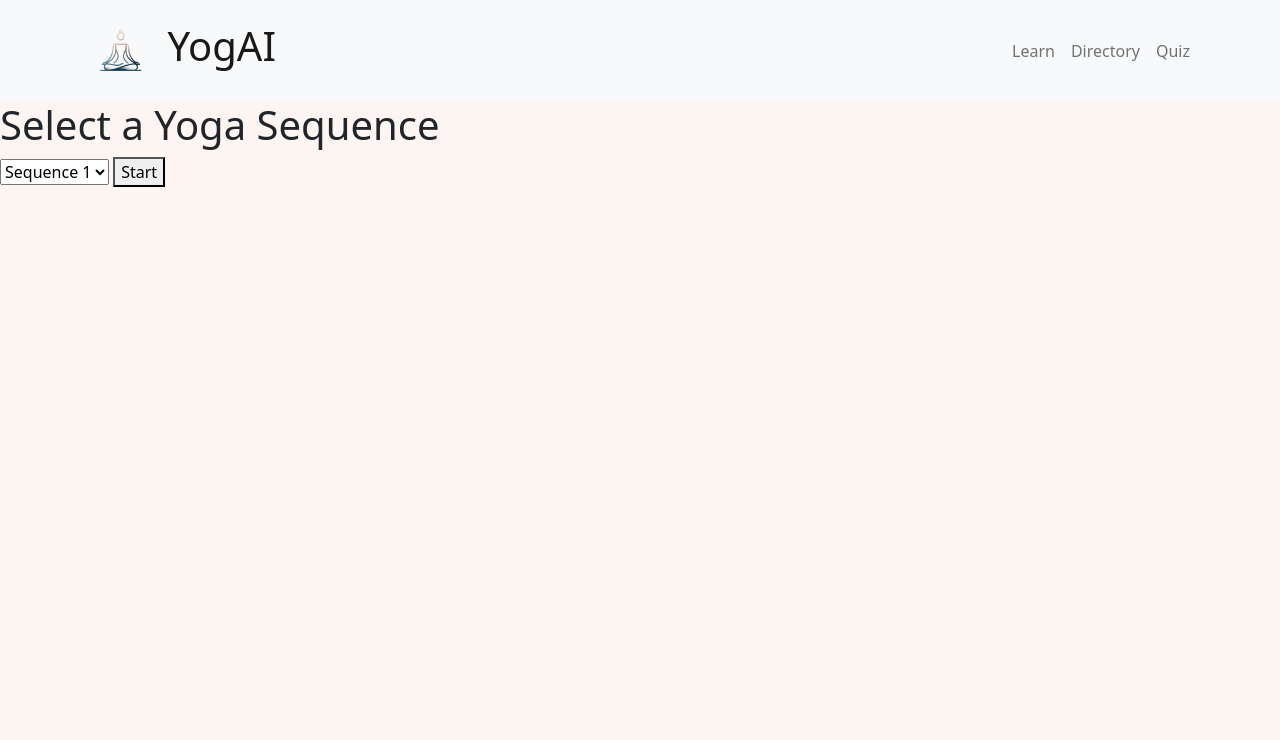
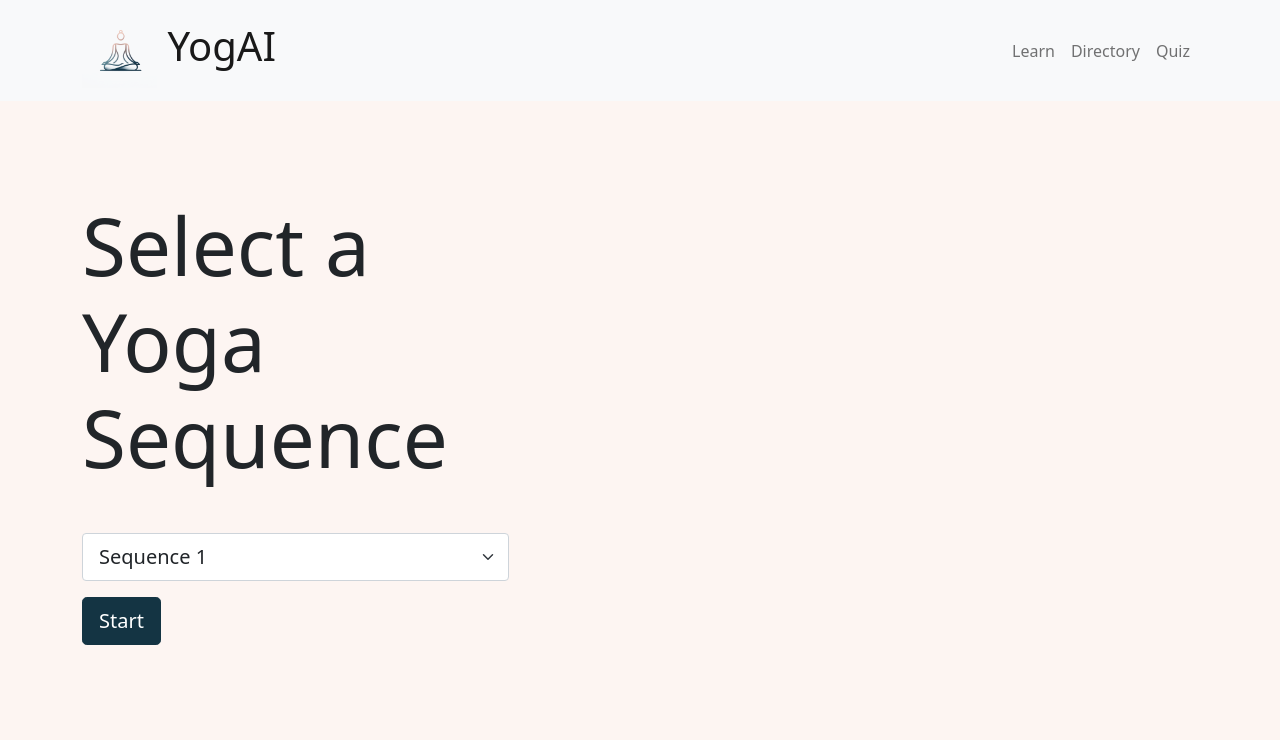
Before and after one commit to A-Chaudhary/YogAI, a Flask app: page /quiz in a window 1280 px wide. Shown: the top 740 px of the page. Run offline with Flask 3, Linux system fonts and the light colour scheme; some libraries are stand-ins or nearby versions.

```diff
--- a/static/main.css
+++ b/static/main.css
@@ -1,6 +1,7 @@
 /* * {
     border: 1px solid red;
 } */
+
 
 .bg-base {
  background-color: rgb(253, 245, 242);
--- a/templates/quiz.html
+++ b/templates/quiz.html
@@ -2,15 +2,22 @@
 
 {% block content %}
 <!-- <script src="{{ url_for('static', filename = 'index.js') }}"></script> -->
-<body>
-    <h1>Select a Yoga Sequence</h1>
-    <form action="/start" method="post">
-        <select name="sequence">
-            {% for sequence in sequences %}
-            <option value="{{ sequence }}">{{ sequence }}</option>
-            {% endfor %}
-        </select>
-        <button type="submit">Start</button>
-    </form>
-</body>
+
+
+<div class="container d-flex align-items-center" style="height: 80vh">
+    <div class="row">
+        <div class="col-6">
+            <div class="display-1 mb-5">Select a Yoga Sequence</div>
+            <form action="/start" class="" method="post">
+                <select class="form-select form-select-lg mb-3" name="sequence">
+                    {% for sequence in sequences %}
+                    <option value="{{ sequence }}">{{ sequence }}</option>
+                    {% endfor %}
+                </select>
+                <button class="btn btn-primary btn-lg bg-accent" type="submit">Start</button>
+            </form>
+        </div>
+    </div>
+</div>
+
 {% endblock %}
```
Also changed, not shown: templates/index.html (+4 -4 lines), static/img/difficulty_star.png (added), static/img/tree_pose_outline.png (added).
